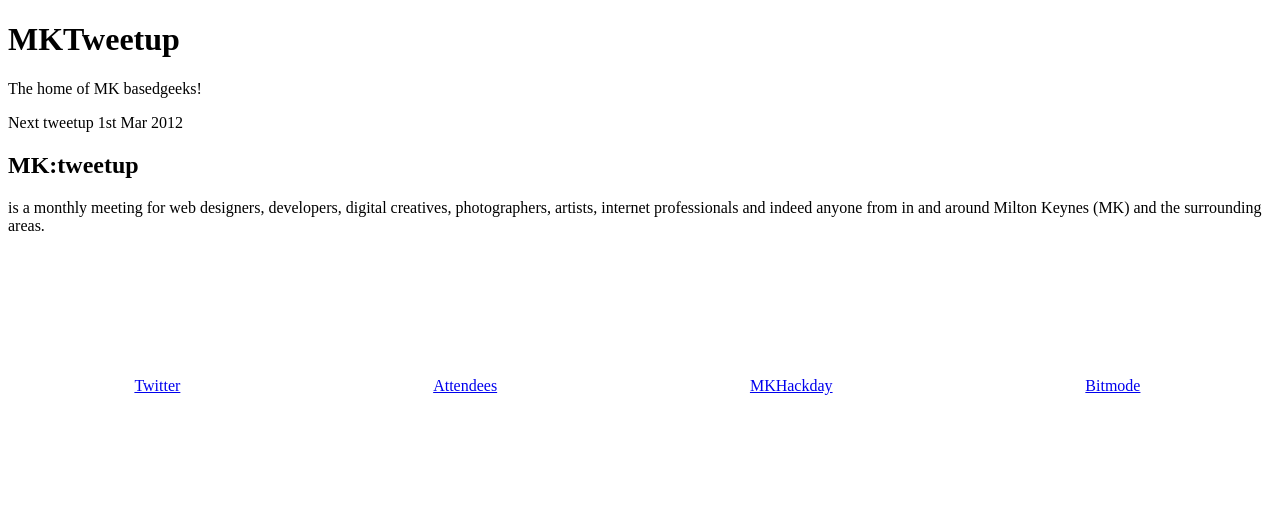
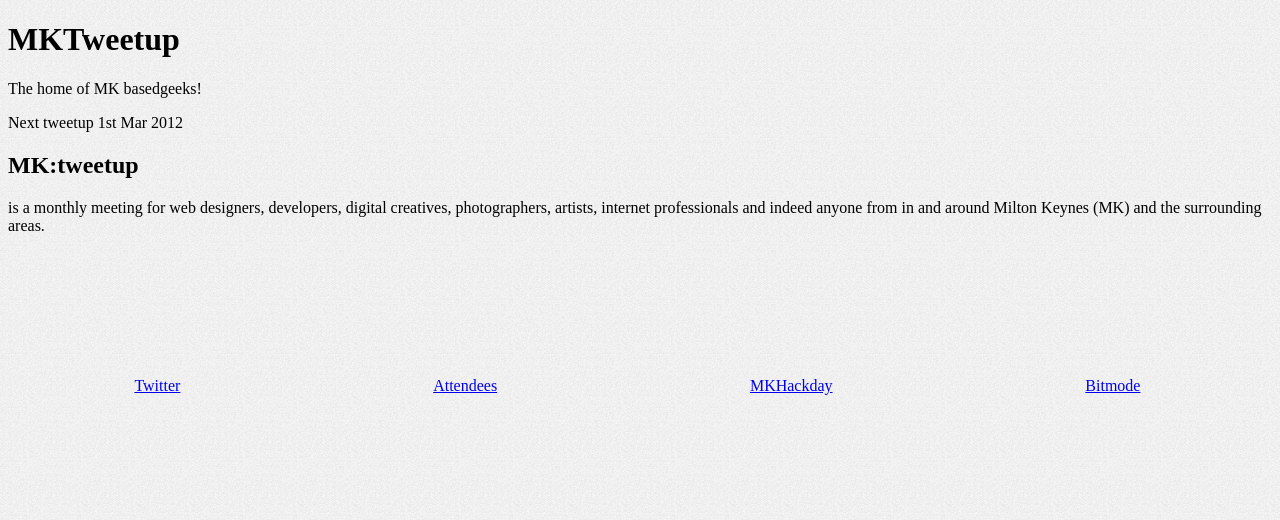
Before and after one commit to lightyoruichi/mktweetup.co.uk, a PHP site: page / in a window 1280 px wide. Shown: the top 520 px of the page. Run offline with PHP 8.4, Linux system fonts and the light colour scheme; style sheets or scripts are compiled from the project's sources; some libraries are stand-ins or nearby versions.

Commit message:
Added background tile pattern
Signed-off-by: James Pearson <james.pearson@bitmodelabs.com>

```diff
--- a/sass/style.scss
+++ b/sass/style.scss
@@ -21,6 +21,9 @@ $tweetup_gray: #6f6f6f;
 * { -moz-box-sizing: border-box; -webkit-box-sizing: border-box; box-sizing: border-box; }
 
 html{
+
+	background: #FFF url(/img/html_background.png) 0 0 repeat;
+
 	body{
 
 		> header{
```
Also changed, not shown: img/html_background.png (added).
